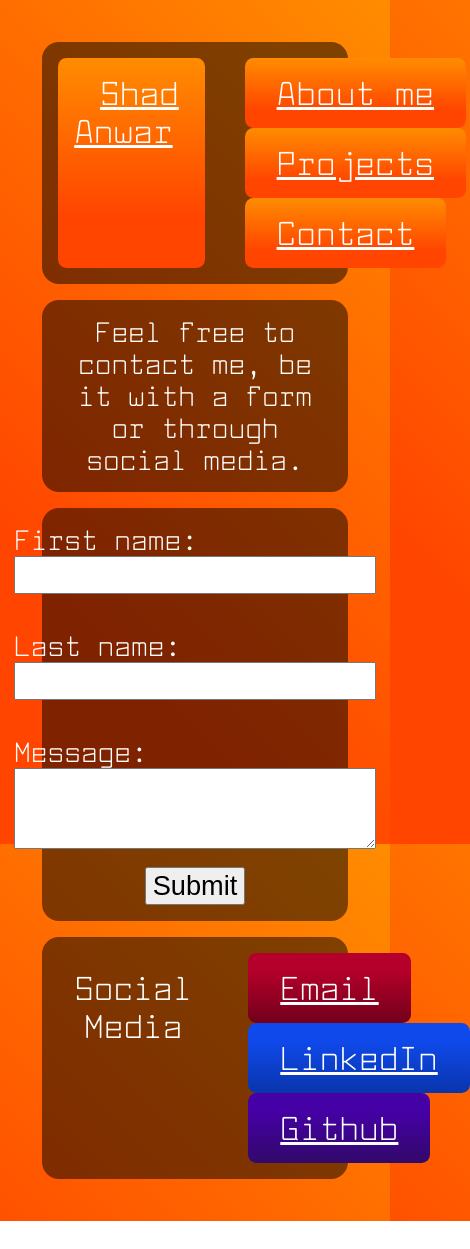
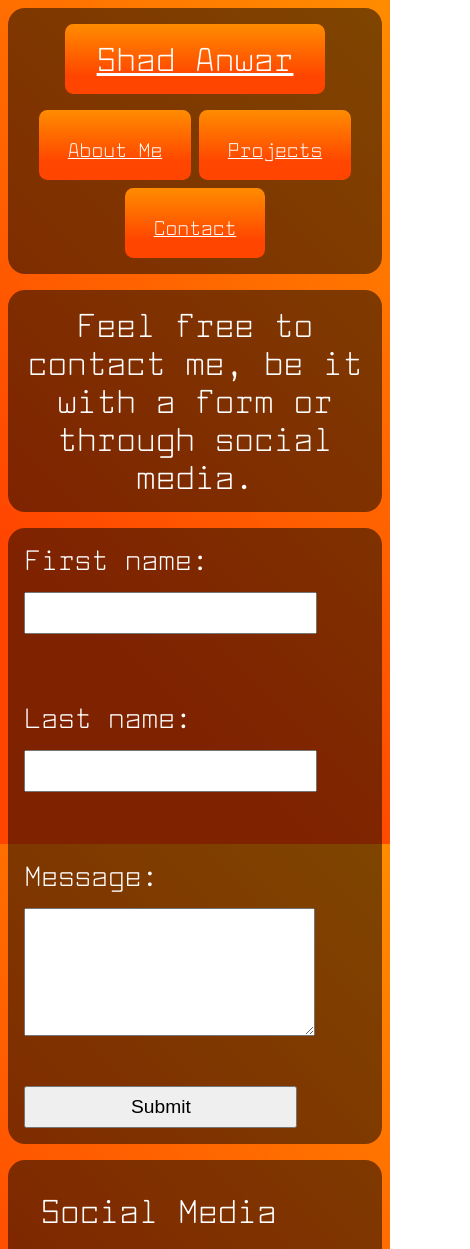
Before and after one commit to XamkShad/Web-Design-Portfolio, a plain HTML site: page contactform.html in a window 390 px wide. Shown: the top 1249 px of the page, 470 px wide, since content can reach past the window. Before the commit the page ends 1221 px from the top, so only its background shows below. Drawn offline with Linux system fonts and the light colour scheme.

Commit message:
Responsiveness WIP
Part two of responsiveness bullshit. I am beginning to love HTML & CSS, said no one ever.

```diff
--- a/CSS/main.css
+++ b/CSS/main.css
@@ -24,8 +24,12 @@ body {
     min-height: 100%;
 }
 
+ul{
+    padding: 0;
+}
+
 .page{
-    margin: 5vh;
+    margin: 1vh;
 }
 /*Necessities*/
 
@@ -49,7 +53,9 @@ body {
     font-size: 1rem;
 }
 
-li, a{
+.nav-bar-title a,
+.nav-buttons a,
+.footer-buttons a {
     border-radius: 1vh;
     color: white;
     text-align: center;
@@ -62,9 +68,21 @@ li, a{
     list-style: none;
 }
 
+.about-me-text-p1 a{
+    color: white;
+    text-align: center;
+    font-family: Larabie;
+}
+
 .nav-buttons li{
     background: linear-gradient(0deg, rgb(255,69,0) 25%, rgb(255,140,0) 100%);
     display: inline-block;
+    border-radius: 1vh;
+    color: white;
+    text-align: center;
+    font-family: Larabie;
+    padding: 1rem;
+    font-size: 2rem;
 }
 
 .nav-buttons li a{
@@ -75,7 +93,35 @@ li, a{
     color: black;
 }
 
-@media (max-width: 768px) {
+@media (max-width: 1024px) {
+    .nav-bar{
+        flex-direction: column;
+        align-items: center;
+        gap: 1rem;
+    }
+
+    .nav-bar-title{
+        margin-right: 0;
+        text-align: center;
+    }
+
+    .nav-buttons{
+        display: flex;
+        flex-wrap: wrap;
+        justify-content: center;
+        gap: 0.5rem;
+        padding: 0;
+    }
+
+    .nav-buttons li{
+        display: block;
+    }
+
+    .nav-buttons a{
+        font-size: 1.2rem;
+        padding: 0.5rem 0.8rem;
+    }
+
     .homepage-content{
         display: flex;
         flex-direction: column;
@@ -92,8 +138,8 @@ li, a{
 
     .profile-pic{
         order: -1;
-        width:15vw;
-        max-width: 200px;
+        width:25vw;
+        max-width: 400px;
         border-radius: 50%;
     }
 
@@ -101,13 +147,49 @@ li, a{
         display: flex;
         flex-direction: column;
     }
+
+    .footer{
+        flex-direction: column;
+        align-items: center;
+        gap: 1rem;
+    }
+
+    .footer-title{
+        margin-right: 0;
+        text-align: center;
+    }
+
+    .footer-buttons{
+        display: flex;
+        flex-wrap: wrap;
+        justify-content: center;
+        align-items: center;
+        gap: 0.5rem;
+        padding: 0;
+    }
+
+    .footer-buttons a{
+        font-size: 1.2rem;
+        padding: 0.5rem 0.8rem;
+    }
+
+    .projects-images{
+        flex-direction: column;
+        align-items: center;
+    }
+
+    .retro-images{
+        width:100%;
+        max-width:300px;
+        border-radius: 2vh;
+    }
 }
 
 .homepage-content{
     display:flex;
     justify-content:center;
     align-items:center;
-    gap:2rem;
+    gap: 2rem;
 
     background-color: rgba(0, 0, 0, 0.5);
     margin-top:1rem;
@@ -116,25 +198,25 @@ li, a{
 }
 
 .profile-pic{
-    width:15vw;
+    width:150vh;
     max-width: 200px;
     border-radius: 50%;
 }
 
 .intro-text-h1{
+    font-size: 3rem;
+    font-family: Larabie;
+    color:white;
+}
+
+.intro-text-p1{
     font-size: 2rem;
     font-family: Larabie;
     color:white;
 }
 
-.intro-text-p1{
-    font-size: 1.5rem;
-    font-family: Larabie;
-    color:white;
-}
-
 .xamk-link{
-    font-size: 1.5rem;
+    font-size: 2rem;
     font-family: Larabie;
     color:white;
     transition: all 0.3s ease 0s;
@@ -155,14 +237,14 @@ li, a{
 }
 
 .homepage-content-text-h1{
-    font-size: 2rem;
+    font-size: 3rem;
     margin-bottom: 1rem;
     font-family: Larabie;
     color:white;
 }
 
 .homepage-content-text-p1{
-    font-size: 1rem;
+    font-size: 2rem;
     font-family: Larabie;
     color:white;
 }
@@ -191,6 +273,12 @@ li, a{
 
 .footer-buttons li{
     display: inline-block;
+    border-radius: 1vh;
+    color: white;
+    text-align: center;
+    font-family: Larabie;
+    padding: 1rem;
+    font-size: 2rem;
 }
 
 .footer-button-email{
@@ -222,15 +310,17 @@ li, a{
 }
 
 .about-me-text-h1{
+    text-align: center;
     padding:auto;
-    font-size: 1.7rem;
+    font-size: 2rem;
     font-family: Larabie;
     color:white;
 }
 
 .about-me-text-p1{
+    text-align: center;
     padding-top: 1rem;
-    font-size: 1rem;
+    font-size: 1.5rem;
     font-family: Larabie;
     color:white;
 }
@@ -262,14 +352,22 @@ li, a{
     margin-top: 1rem;
     padding: 1.5rem;
     border-radius: 2vh;
-    display: inline-flex;
-    justify-content: center;
+
+    display: flex;
+    justify-content: space-around;
     align-items: center;
+    gap: 1rem;
+}
+
+.projects-images img{
+    flex: 1;
 }
 
 .retro-images{
-    width:25vw;
-    margin: auto;
+    width:100%;
+    max-width: 300px;
+    height: auto;
+    border-radius: 2vh;
 }
 /*Projects*/
 
@@ -280,20 +378,30 @@ li, a{
     margin-top: 1rem;
     padding: 1rem;
     border-radius: 2vh;
+
     display: grid;
-    justify-content: center;
-    align-items: center;
+    gap: 1rem;
 }
 
 label{
     font-size: 1.7rem;
     font-family: Larabie;
     color:white;
+    text-align: left;
+}
+
+textarea{
+    width: 80%;
+    font-size: 1.2rem;
+    padding: 0.5rem;
+    font-family: Arial, Helvetica, sans-serif;
+    color:black;
 }
 
 input{
-    margin:auto;
-    font-size: 1.7rem;
+    width: 80%;
+    font-size: 1.2rem;
+    padding: 0.5rem;
     font-family: Arial, Helvetica, sans-serif;
     color:black;
 }
--- a/contactform.html
+++ b/contactform.html
@@ -15,7 +15,7 @@
             <div class="nav-bar">
         <div class="nav-bar-title"><a href="index.html">Shad Anwar</a></div>
         <ul class="nav-buttons">
-            <li><a href="about-me.html">About me</a></li>
+            <li><a href="about-me.html">About Me</a></li>
             <li><a href="projects.html">Projects</a></li>
             <li><a href="contactform.html">Contact</a></li>
         </ul>
```
Also changed, not shown: about-me.html (+1 -1 lines), index.html (+1 -1 lines).
